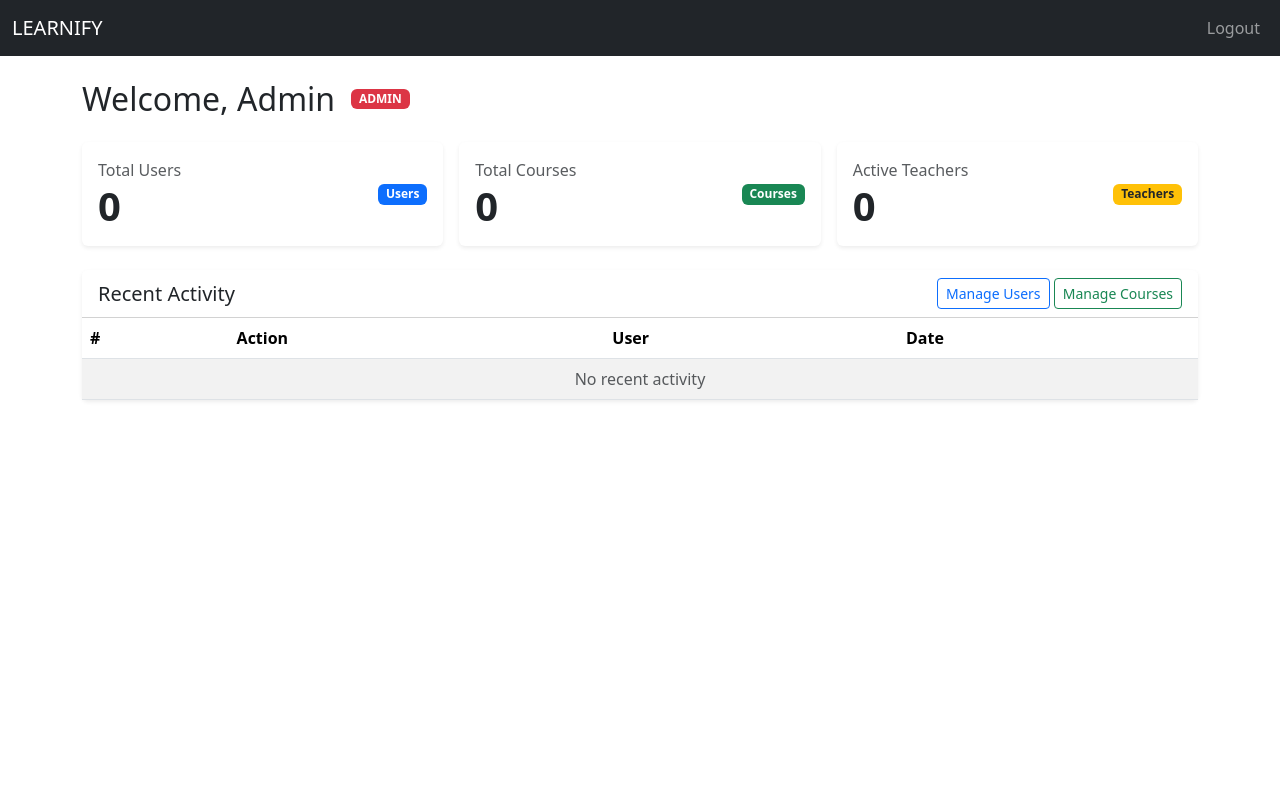
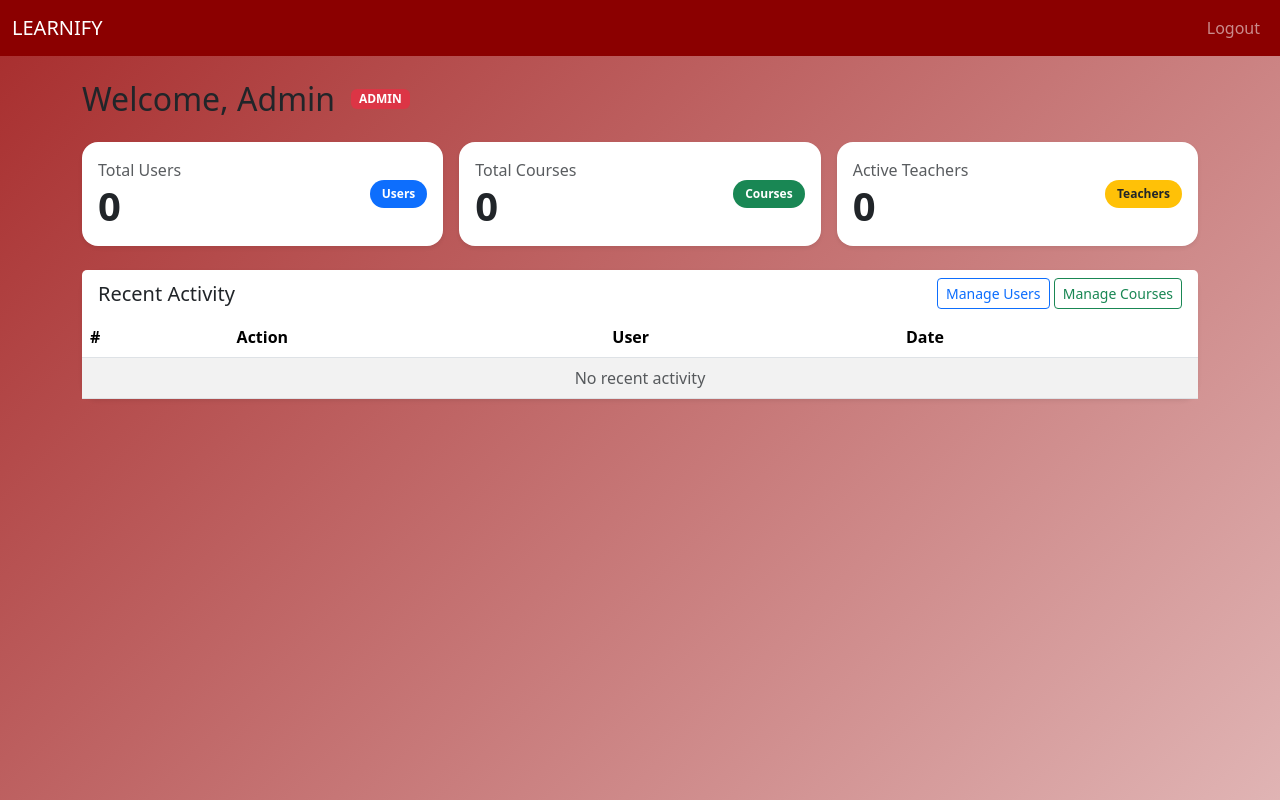
Before and after one commit to nicolebayani/WebSystem-ITE311, a CodeIgniter 4 app: the page made by app/Views/admin/dashboard.php in a window 1280 px wide. Run offline with PHP 8.4 and a stand-in for CodeIgniter, Linux system fonts and the light colour scheme; the template is opened without the code that fills it, so the values that code supplies are empty; some libraries are stand-ins or nearby versions.

Commit message:
ROLE BASE Implementation

```diff
--- a/app/Views/admin/dashboard.php
+++ b/app/Views/admin/dashboard.php
@@ -8,10 +8,32 @@ helper('url');
     <meta name="viewport" content="width=device-width, initial-scale=1.0" />
     <title>Admin Dashboard</title>
     <link href="https://cdn.jsdelivr.net/npm/bootstrap@5.3.3/dist/css/bootstrap.min.css" rel="stylesheet" />
+    <style>
+      body { background: linear-gradient(135deg, #a72c2c, #e0b4b4); min-height: 100vh; }
+      .navbar-theme { background-color: #8B0000 !important; }
+      .card { border: 0; box-shadow: 0 8px 24px rgba(0,0,0,0.15); border-radius: 16px; transition: transform .35s ease, box-shadow .35s ease; }
+      .card:hover { transform: translateY(-4px); box-shadow: 0 16px 40px rgba(0,0,0,0.2); }
+      .card-header { background: #fff; border-bottom: 0; }
+      .badge-pill { border-radius: 999px; padding: .5rem .75rem; }
+
+      /* Animations */
+      @keyframes fadeInUp { from { opacity: 0; transform: translateY(12px); } to { opacity: 1; transform: translateY(0); } }
+      @keyframes fadeIn { from { opacity: 0; } to { opacity: 1; } }
+      .reveal { opacity: 0; }
+      .reveal.in-view { opacity: 1; animation: fadeInUp .6s ease forwards; }
+      .reveal-fast.in-view { animation-duration: .45s; }
+      .reveal-slow.in-view { animation-duration: .8s; }
+      .stagger > * { opacity: 0; }
+      .stagger.in-view > * { animation: fadeInUp .6s ease forwards; }
+      .stagger.in-view > *:nth-child(1) { animation-delay: .05s; }
+      .stagger.in-view > *:nth-child(2) { animation-delay: .15s; }
+      .stagger.in-view > *:nth-child(3) { animation-delay: .25s; }
+      .stagger.in-view > *:nth-child(4) { animation-delay: .35s; }
+    </style>
 </head>
 <body>
 
-<nav class="navbar navbar-expand-lg navbar-dark bg-dark">
+<nav class="navbar navbar-expand-lg navbar-dark navbar-theme">
   <div class="container-fluid">
     <a class="navbar-brand" href="<?= site_url('/') ?>">LEARNIFY</a>
     <button class="navbar-toggler" type="button" data-bs-toggle="collapse" data-bs-target="#nav" aria-controls="nav" aria-expanded="false" aria-label="Toggle navigation">
@@ -26,12 +48,12 @@ helper('url');
   </nav>
 
 <div class="container py-4">
-  <div class="d-flex align-items-center mb-4">
+  <div class="d-flex align-items-center mb-4 reveal">
     <h2 class="mb-0">Welcome, <?= esc($user['name'] ?? 'Admin') ?></h2>
     <span class="badge bg-danger ms-3 text-uppercase">Admin</span>
   </div>
 
-  <div class="row g-3 mb-4">
+  <div class="row g-3 mb-4 stagger">
     <div class="col-md-4">
       <div class="card border-0 shadow-sm">
         <div class="card-body">
@@ -40,7 +62,7 @@ helper('url');
               <div class="text-muted">Total Users</div>
               <div class="display-6 fw-bold"><?= esc($totalUsers ?? 0) ?></div>
             </div>
-            <span class="badge bg-primary">Users</span>
+            <span class="badge bg-primary badge-pill">Users</span>
           </div>
         </div>
       </div>
@@ -53,7 +75,7 @@ helper('url');
               <div class="text-muted">Total Courses</div>
               <div class="display-6 fw-bold"><?= esc($totalCourses ?? 0) ?></div>
             </div>
-            <span class="badge bg-success">Courses</span>
+            <span class="badge bg-success badge-pill">Courses</span>
           </div>
         </div>
       </div>
@@ -66,14 +88,14 @@ helper('url');
               <div class="text-muted">Active Teachers</div>
               <div class="display-6 fw-bold"><?= esc($activeTeachers ?? 0) ?></div>
             </div>
-            <span class="badge bg-warning text-dark">Teachers</span>
+            <span class="badge bg-warning text-dark badge-pill">Teachers</span>
           </div>
         </div>
       </div>
     </div>
   </div>
 
-  <div class="card border-0 shadow-sm">
+  <div class="card border-0 shadow-sm reveal reveal-slow">
     <div class="card-header bg-white">
       <div class="d-flex justify-content-between align-items-center">
         <h5 class="mb-0">Recent Activity</h5>
@@ -100,7 +122,7 @@ helper('url');
               <tr><td colspan="4" class="text-center text-muted">No recent activity</td></tr>
             <?php else: ?>
               <?php foreach ($activity as $i => $row): ?>
-                <tr>
+                <tr class="reveal">
                   <th scope="row"><?= $i + 1 ?></th>
                   <td><?= esc($row['action'] ?? '-') ?></td>
                   <td><?= esc($row['user'] ?? '-') ?></td>
@@ -116,5 +138,19 @@ helper('url');
 </div>
 
 <script src="https://cdn.jsdelivr.net/npm/bootstrap@5.3.3/dist/js/bootstrap.bundle.min.js"></script>
+<script>
+  (function() {
+    const observer = new IntersectionObserver((entries) => {
+      entries.forEach(entry => {
+        if (entry.isIntersecting) {
+          entry.target.classList.add('in-view');
+          observer.unobserve(entry.target);
+        }
+      });
+    }, { threshold: 0.15 });
+
+    document.querySelectorAll('.reveal, .stagger').forEach(el => observer.observe(el));
+  })();
+</script>
 </body>
 </html>
```
Also changed, not shown: app/Controllers/Auth.php (+10 -0 lines), app/Views/student/dashboard.php (+42 -10 lines), app/Views/teacher/dashboard.php (+39 -8 lines).
